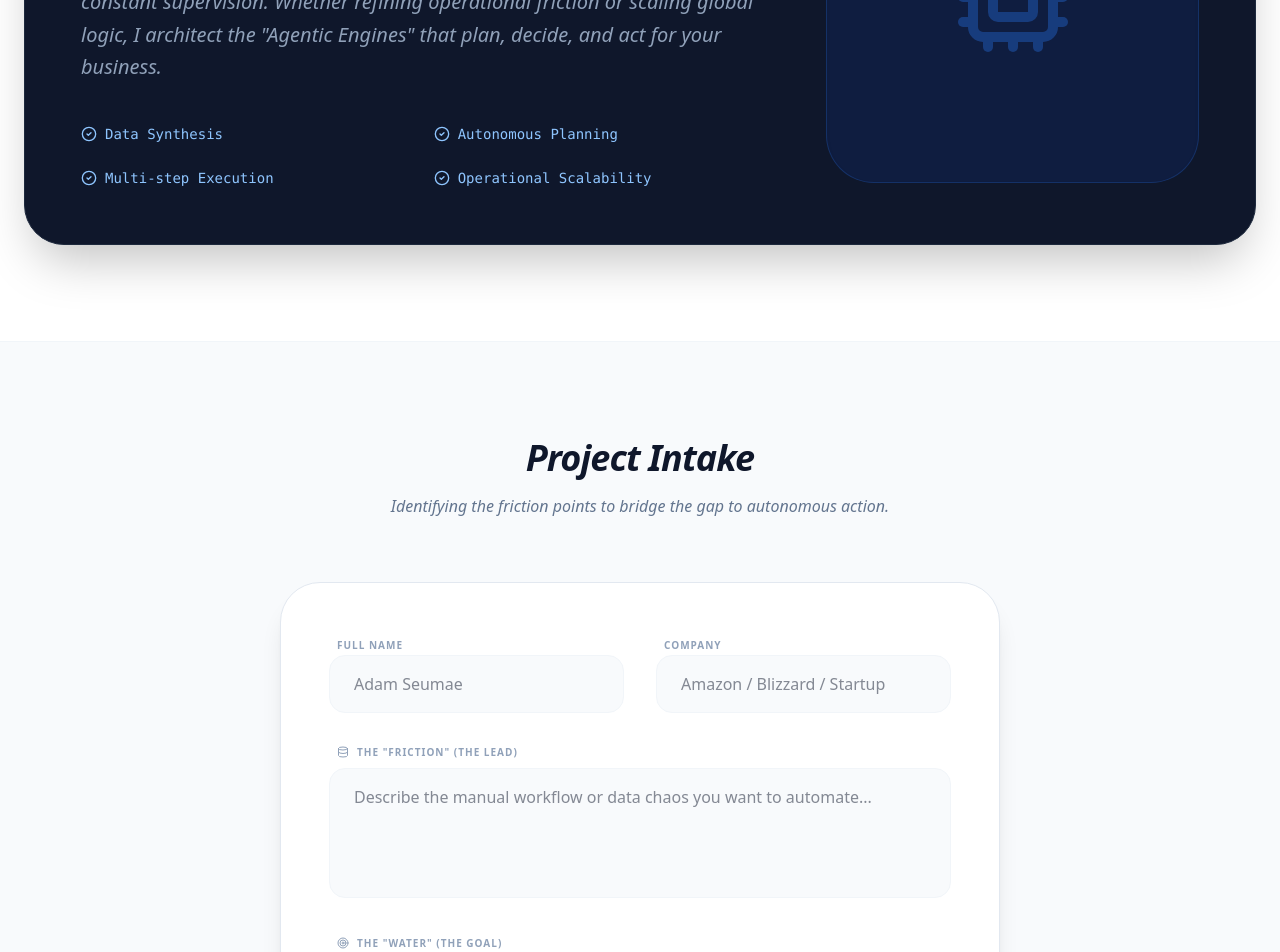
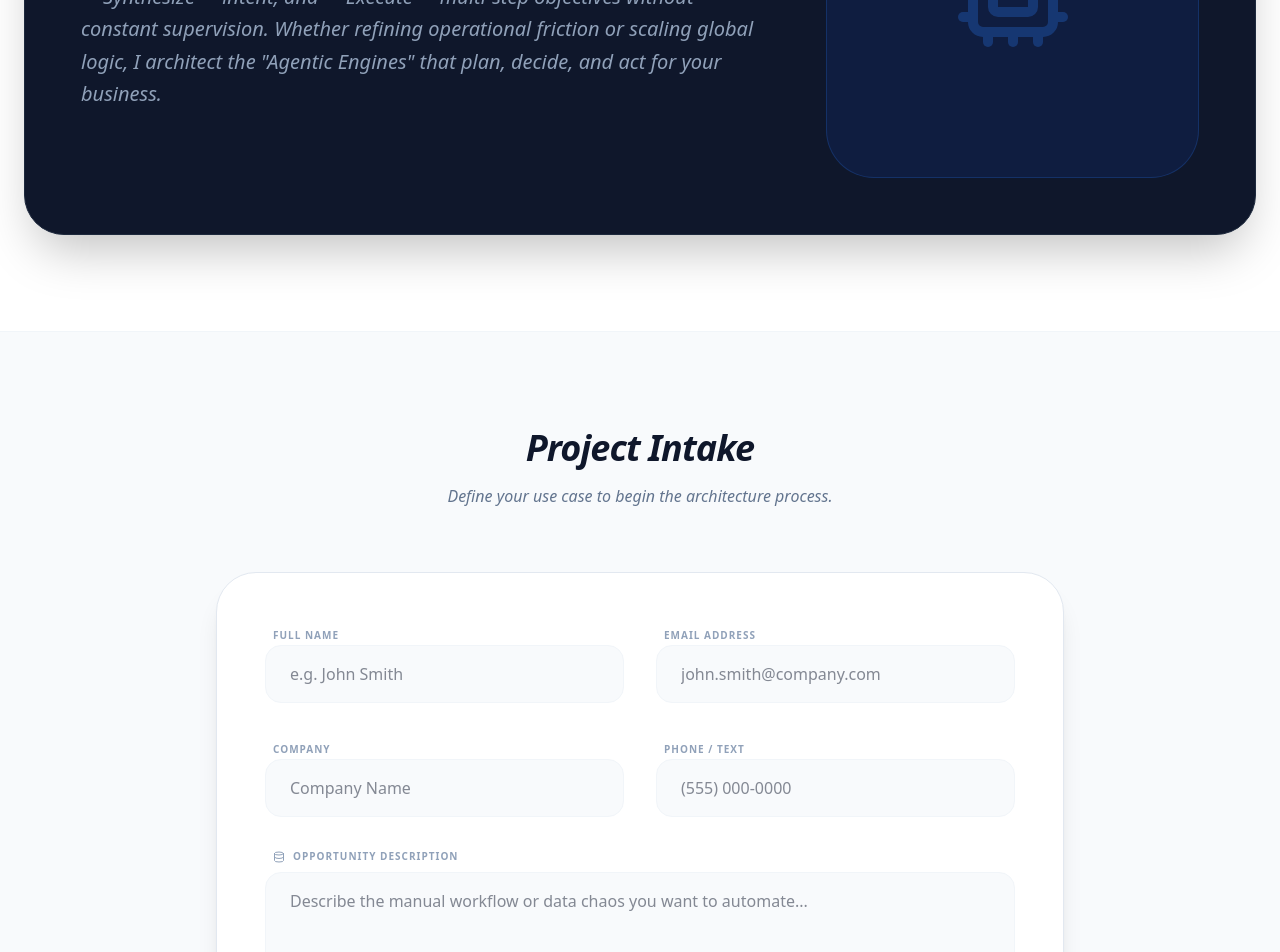
Before and after one commit to bombayway-png/portfolio-2026, a Next.js app: page / in a window 1280 px wide. Shown: the part 940-1892 px from the top of the page. Built offline with nearby package versions, Linux system fonts and the light colour scheme.

Commit message:
Update page.tsx

```diff
--- a/app/page.tsx
+++ b/app/page.tsx
@@ -7,44 +7,45 @@ import {
   Globe, ArrowUpRight, CheckCircle2,
   Sparkles, ShieldCheck, Map, Activity,
   Maximize2, X, Briefcase, Cpu, Send, MessageSquare,
-  Clock, Database, Target, DollarSign
+  Clock, Database, Target, DollarSign, Phone, User
 } from 'lucide-react';
-
-interface PassionProject {
-  id: string;
-  title: string;
-  description: string;
-  imageSrc: string;
-  altText: string;
-}
 
 export default function Home() {
   const [selectedImage, setSelectedImage] = useState<string | null>(null);
 
-  // Routing and Identity
-  const resumeLink = "https://docs.google.com/document/d/1RIPyJ5Y6rhjTkhS9cmMDOOraP3Kg2LjE59TIi3Yd2jw/edit?usp=sharing";
-  const linkedInURL = "https://www.linkedin.com/in/adamseumae/";
+  // Form State for Intake
+  const [formData, setFormData] = useState({
+    name: '',
+    email: '',
+    company: '',
+    phone: '',
+    description: '',
+    outcome: '',
+    timeline: 'ASAP (Urgent Friction)',
+    budget: ''
+  });
+
   const emailAddress = "a.seumae@outlook.com";
 
-  const passionProjects: PassionProject[] = [
-    { id: 'lilo-auth', title: '01. Entry & Identity', description: 'Secure onboarding and authentication logic for proprietary team data.', imageSrc: '/lilologin.png', altText: 'LILO OS Sign-in' },
-    { id: 'lilo-admin-brain', title: '02. Command & Control', description: 'Centralized triage for real-time monitoring and autonomous dispatching.', imageSrc: '/lilo-triage-admin.png', altText: 'LILO OS Admin' },
-    { id: 'lilo-issue-detail', title: '03. Contextual Awareness', description: 'Synthesizing complex blockers into actionable data points.', imageSrc: '/lilo-blocking-issue.png', altText: 'LILO OS Blocker' },
-    { id: 'lilo-execution', title: '04. Autonomous Action', description: 'A field-ready execution layer transforming goals into completed work orders.', imageSrc: '/lilo-employee-view.jpeg', altText: 'LILO OS Employee' },
-    { id: 'lilo-scorecard', title: '05. Reliability Loops', description: 'Individual performance scorecards tracking reliability for Sammy and Lucy.', imageSrc: '/lilo-employee-scorecard.png', altText: 'LILO OS Scorecard' },
-    { id: 'lilo-metrics', title: '06. Operational Insights', description: 'Automated data synthesis to monitor health and operational friction.', imageSrc: '/lilo-dashboard-admin.png', altText: 'LILO OS Metrics' },
-  ];
+  // Handles the "Send Strategy Request" action via Mailto
+  const handleSendEmail = () => {
+    const subject = encodeURIComponent(`AI Strategy Inquiry: ${formData.company || 'New Project'}`);
+    const body = encodeURIComponent(
+      `Full Name: ${formData.name}\n` +
+      `Email: ${formData.email}\n` +
+      `Phone/Text: ${formData.phone}\n` +
+      `Company: ${formData.company}\n\n` +
+      `Opportunity Description:\n${formData.description}\n\n` +
+      `Desired Outcome:\n${formData.outcome}\n\n` +
+      `Timeline: ${formData.timeline}\n` +
+      `Optional Budget: ${formData.budget || 'Not Provided'}`
+    );
+
+    window.location.href = `mailto:${emailAddress}?subject=${subject}&body=${body}`;
+  };
 
   return (
     <div className="min-h-screen bg-white text-slate-900 font-sans selection:bg-blue-100">
-      {/* Lightbox Overlay */}
-      {selectedImage && (
-        <div className="fixed inset-0 z-[100] bg-slate-900/95 backdrop-blur-md flex items-center justify-center p-4 cursor-zoom-out" onClick={() => setSelectedImage(null)}>
-          <button className="absolute top-8 right-8 text-white hover:text-blue-400 transition-colors"><X size={32} /></button>
-          <div className="relative w-full max-w-6xl aspect-video"><Image src={selectedImage} alt="Expanded view" fill className="object-contain" /></div>
-        </div>
-      )}
-
       {/* Navigation */}
       <nav className="fixed top-0 w-full z-50 bg-white/70 backdrop-blur-xl border-b border-slate-100 font-bold">
         <div className="max-w-7xl mx-auto px-6 h-16 flex items-center justify-between">
@@ -69,7 +70,7 @@ export default function Home() {
           </div>
           <div className="max-w-4xl text-center md:text-left">
             <div className="inline-flex items-center gap-2 px-3 py-1 rounded-full bg-slate-100 border border-slate-200 text-slate-600 text-[10px] font-bold uppercase tracking-[0.2em] mb-8">
-              <Sparkles className="text-blue-500" size={12} /> Strategic AI Implementation
+              <Sparkles className="text-blue-500" size={12} /> Fractional AI Leadership
             </div>
             <h1 className="text-5xl md:text-7xl font-extrabold tracking-tight mb-8 leading-[1.1] text-slate-900 italic">Building Intelligent <br /><span className="bg-gradient-to-r from-blue-600 to-indigo-500 bg-clip-text text-transparent italic tracking-tight underline decoration-blue-500/30">Agentic Engines.</span></h1>
             <p className="text-xl text-slate-500 max-w-2xl font-medium italic mb-10 leading-relaxed">
@@ -89,56 +90,57 @@ export default function Home() {
                 I build autonomous systems that **Ingest** complex datasets, **Synthesize** intent, and **Execute** multi-step objectives without constant supervision.
                 Whether refining operational friction or scaling global logic, I architect the "Agentic Engines" that plan, decide, and act for your business.
               </p>
-              <div className="grid grid-cols-2 gap-6 text-sm font-mono text-blue-300">
-                <div className="flex items-center gap-2"><CheckCircle2 size={16} /> Data Synthesis</div>
-                <div className="flex items-center gap-2"><CheckCircle2 size={16} /> Autonomous Planning</div>
-                <div className="flex items-center gap-2"><CheckCircle2 size={16} /> Multi-step Execution</div>
-                <div className="flex items-center gap-2"><CheckCircle2 size={16} /> Operational Scalability</div>
-              </div>
            </div>
-           <div className="w-full lg:w-1/3 aspect-square bg-blue-600/10 rounded-[3rem] border border-blue-500/20 flex items-center justify-center relative shadow-inner">
+           <div className="w-full lg:w-1/3 aspect-square bg-blue-600/10 rounded-[3rem] border border-blue-500/20 flex items-center justify-center relative">
              <Cpu size={120} className="text-blue-500 opacity-20 animate-pulse" />
            </div>
         </div>
       </section>
 
       {/* Section 2: Refined Project Intake Form */}
-      <section id="intake" className="py-24 bg-slate-50 border-y border-slate-100">
-        <div className="max-w-3xl mx-auto px-6">
+      <section id="intake" className="py-24 bg-slate-50 border-y border-slate-100 scroll-mt-20">
+        <div className="max-w-4xl mx-auto px-6">
           <div className="text-center mb-16">
             <h2 className="text-4xl font-extrabold text-slate-900 mb-4 italic tracking-tight">Project Intake</h2>
-            <p className="text-slate-500 font-medium italic font-light">Identifying the friction points to bridge the gap to autonomous action.</p>
+            <p className="text-slate-500 font-medium italic font-light italic">Define your use case to begin the architecture process.</p>
           </div>
           <form className="space-y-8 bg-white p-8 md:p-12 rounded-[2.5rem] shadow-xl border border-slate-200">
-            {/* 1. Name & Company */}
             <div className="grid grid-cols-1 md:grid-cols-2 gap-8">
               <div className="space-y-2">
                 <label className="text-[10px] uppercase font-black tracking-widest text-slate-400 ml-2">Full Name</label>
-                <input type="text" placeholder="Adam Seumae" className="w-full px-6 py-4 bg-slate-50 rounded-2xl border border-slate-100 focus:border-blue-500 outline-none transition-all" />
+                <input type="text" placeholder="e.g. John Smith" className="w-full px-6 py-4 bg-slate-50 rounded-2xl border border-slate-100 focus:border-blue-500 outline-none transition-all" onChange={(e) => setFormData({...formData, name: e.target.value})} />
               </div>
               <div className="space-y-2">
-                <label className="text-[10px] uppercase font-black tracking-widest text-slate-400 ml-2">Company</label>
-                <input type="text" placeholder="Amazon / Blizzard / Startup" className="w-full px-6 py-4 bg-slate-50 rounded-2xl border border-slate-100 focus:border-blue-500 outline-none transition-all" />
+                <label className="text-[10px] uppercase font-black tracking-widest text-slate-400 ml-2">Email Address</label>
+                <input type="email" placeholder="john.smith@company.com" className="w-full px-6 py-4 bg-slate-50 rounded-2xl border border-slate-100 focus:border-blue-500 outline-none transition-all" onChange={(e) => setFormData({...formData, email: e.target.value})} />
               </div>
             </div>
 
-            {/* 2. The Friction */}
-            <div className="space-y-2">
-              <label className="text-[10px] uppercase font-black tracking-widest text-slate-400 ml-2 flex gap-2 items-center"><Database size={12} /> The "Friction" (The Lead)</label>
-              <textarea placeholder="Describe the manual workflow or data chaos you want to automate..." rows={4} className="w-full px-6 py-4 bg-slate-50 rounded-2xl border border-slate-100 focus:border-blue-500 outline-none transition-all resize-none" />
+            <div className="grid grid-cols-1 md:grid-cols-2 gap-8">
+              <div className="space-y-2">
+                <label className="text-[10px] uppercase font-black tracking-widest text-slate-400 ml-2">Company</label>
+                <input type="text" placeholder="Company Name" className="w-full px-6 py-4 bg-slate-50 rounded-2xl border border-slate-100 focus:border-blue-500 outline-none transition-all" onChange={(e) => setFormData({...formData, company: e.target.value})} />
+              </div>
+              <div className="space-y-2">
+                <label className="text-[10px] uppercase font-black tracking-widest text-slate-400 ml-2">Phone / Text</label>
+                <input type="tel" placeholder="(555) 000-0000" className="w-full px-6 py-4 bg-slate-50 rounded-2xl border border-slate-100 focus:border-blue-500 outline-none transition-all" onChange={(e) => setFormData({...formData, phone: e.target.value})} />
+              </div>
             </div>
 
-            {/* 3. The Goal */}
             <div className="space-y-2">
-              <label className="text-[10px] uppercase font-black tracking-widest text-slate-400 ml-2 flex gap-2 items-center"><Target size={12} /> The "Water" (The Goal)</label>
-              <textarea placeholder="What autonomous outcome are you looking for?" rows={3} className="w-full px-6 py-4 bg-slate-50 rounded-2xl border border-slate-100 focus:border-blue-500 outline-none transition-all resize-none" />
+              <label className="text-[10px] uppercase font-black tracking-widest text-slate-400 ml-2 flex gap-2 items-center"><Database size={12} /> Opportunity Description</label>
+              <textarea placeholder="Describe the manual workflow or data chaos you want to automate..." rows={4} className="w-full px-6 py-4 bg-slate-50 rounded-2xl border border-slate-100 focus:border-blue-500 outline-none transition-all resize-none" onChange={(e) => setFormData({...formData, description: e.target.value})} />
             </div>
 
-            {/* 4. Timeline & Optional Budget */}
+            <div className="space-y-2">
+              <label className="text-[10px] uppercase font-black tracking-widest text-slate-400 ml-2 flex gap-2 items-center"><Target size={12} /> Desired Outcome</label>
+              <textarea placeholder="What autonomous outcome are you looking for?" rows={3} className="w-full px-6 py-4 bg-slate-50 rounded-2xl border border-slate-100 focus:border-blue-500 outline-none transition-all resize-none" onChange={(e) => setFormData({...formData, outcome: e.target.value})} />
+            </div>
+
             <div className="grid grid-cols-1 md:grid-cols-2 gap-8">
               <div className="space-y-2">
                 <label className="text-[10px] uppercase font-black tracking-widest text-slate-400 ml-2 flex gap-2 items-center"><Clock size={12} /> Timeline</label>
-                <select className="w-full px-6 py-4 bg-slate-50 rounded-2xl border border-slate-100 focus:border-blue-500 outline-none transition-all appearance-none cursor-pointer">
+                <select className="w-full px-6 py-4 bg-slate-50 rounded-2xl border border-slate-100 focus:border-blue-500 outline-none transition-all appearance-none cursor-pointer" onChange={(e) => setFormData({...formData, timeline: e.target.value})}>
                   <option>ASAP (Urgent Friction)</option>
                   <option>1-3 Months (Strategic MVP)</option>
                   <option>Exploring / Discovery</option>
@@ -146,21 +148,21 @@ export default function Home() {
               </div>
               <div className="space-y-2">
                 <label className="text-[10px] uppercase font-black tracking-widest text-slate-400 ml-2 flex gap-2 items-center text-blue-500"><DollarSign size={12} /> Budget Range (Optional)</label>
-                <input type="text" placeholder="e.g. $25k - $50k" className="w-full px-6 py-4 bg-blue-50/30 rounded-2xl border border-blue-100 focus:border-blue-500 outline-none transition-all" />
+                <input type="text" placeholder="e.g. $25k - $50k" className="w-full px-6 py-4 bg-blue-50/30 rounded-2xl border border-blue-100 focus:border-blue-500 outline-none transition-all" onChange={(e) => setFormData({...formData, budget: e.target.value})} />
               </div>
             </div>
 
-            <button type="button" className="w-full bg-slate-900 text-white font-bold py-5 rounded-2xl hover:bg-blue-600 transition-all shadow-lg flex items-center justify-center gap-2 group mt-4">
+            <button type="button" onClick={handleSendEmail} className="w-full bg-slate-900 text-white font-bold py-5 rounded-2xl hover:bg-blue-600 transition-all shadow-lg flex items-center justify-center gap-2 group mt-4">
               Send Strategy Request <Send size={18} className="group-hover:translate-x-1 group-hover:-translate-y-1 transition-transform" />
             </button>
           </form>
         </div>
       </section>
 
-      {/* Section 3: Global Impact Matrix */}
-      <section id="bulletin" className="py-24 max-w-7xl mx-auto px-6">
-        <h2 className="text-4xl font-bold mb-16 italic text-slate-900 tracking-tight text-center underline decoration-blue-500 decoration-2 underline-offset-8">Global Impact Matrix</h2>
-        <div className="grid grid-cols-1 sm:grid-cols-2 lg:grid-cols-3 gap-6 text-center">
+      {/* Section 3: Impact Matrix */}
+      <section id="bulletin" className="py-24 max-w-7xl mx-auto px-6 text-center">
+        <h2 className="text-4xl font-bold mb-16 italic text-slate-900 tracking-tight underline decoration-blue-500 decoration-2 underline-offset-8">Global Impact Matrix</h2>
+        <div className="grid grid-cols-1 sm:grid-cols-2 lg:grid-cols-3 gap-6">
           <OutcomeCard icon={Zap} title="Efficiency" sub="Battle.net Handheld" />
           <OutcomeCard icon={ShieldCheck} title="Velocity" sub="Airloom AI MVP Strategy" />
           <OutcomeCard icon={BarChart3} title="Scale" sub="$6M AWS Cost Avoidance" />
@@ -170,23 +172,19 @@ export default function Home() {
         </div>
       </section>
 
-      {/* Section 4: LILO OS Case Study */}
+      {/* Section 4: LILO Case Study */}
       <section id="passion-projects" className="py-32 max-w-7xl mx-auto px-6 border-t border-slate-100">
         <div className="max-w-2xl mb-16">
           <h2 className="text-5xl font-extrabold text-slate-900 tracking-tight italic mb-6">LILO OS Case Study</h2>
-          <p className="text-lg text-slate-500 font-medium italic font-light leading-relaxed">
+          <p className="text-lg text-slate-500 font-medium italic font-light leading-relaxed italic">
             Applying enterprise operational rigor to personal infrastructure through autonomous task dispatching.
           </p>
         </div>
         <div className="grid grid-cols-1 md:grid-cols-2 lg:grid-cols-3 gap-8">
-          {passionProjects.map((project) => (
-            <div key={project.id} className="group rounded-3xl overflow-hidden border border-slate-200 bg-white transition-all hover:border-blue-200 cursor-zoom-in" onClick={() => setSelectedImage(project.imageSrc)}>
+          {['lilologin.png', 'lilo-triage-admin.png', 'lilo-blocking-issue.png'].map((img, idx) => (
+            <div key={idx} className="group rounded-3xl overflow-hidden border border-slate-200 bg-white transition-all hover:border-blue-200">
               <div className="relative h-56 w-full bg-slate-900">
-                <Image src={project.imageSrc} alt={project.altText} fill className="object-cover opacity-90 transition-all group-hover:scale-105 group-hover:opacity-100" />
-              </div>
-              <div className="p-8">
-                <h3 className="text-xl font-bold text-slate-900 mb-2 tracking-tight italic group-hover:text-blue-600 transition-colors">{project.title}</h3>
-                <p className="text-slate-600 leading-relaxed text-sm font-light">{project.description}</p>
+                <Image src={`/${img}`} alt="LILO Case Study" fill className="object-cover opacity-90 transition-all group-hover:scale-105 group-hover:opacity-100" />
               </div>
             </div>
           ))}
@@ -200,7 +198,6 @@ export default function Home() {
   );
 }
 
-// Sub-components
 function OutcomeCard({ icon: Icon, title, sub }: { icon: any, title: string, sub: string }) {
   return (
     <div className="p-8 bg-white rounded-2xl border border-slate-200 shadow-sm transition-all duration-300 hover:border-blue-300 group/card flex flex-col items-center">
```
